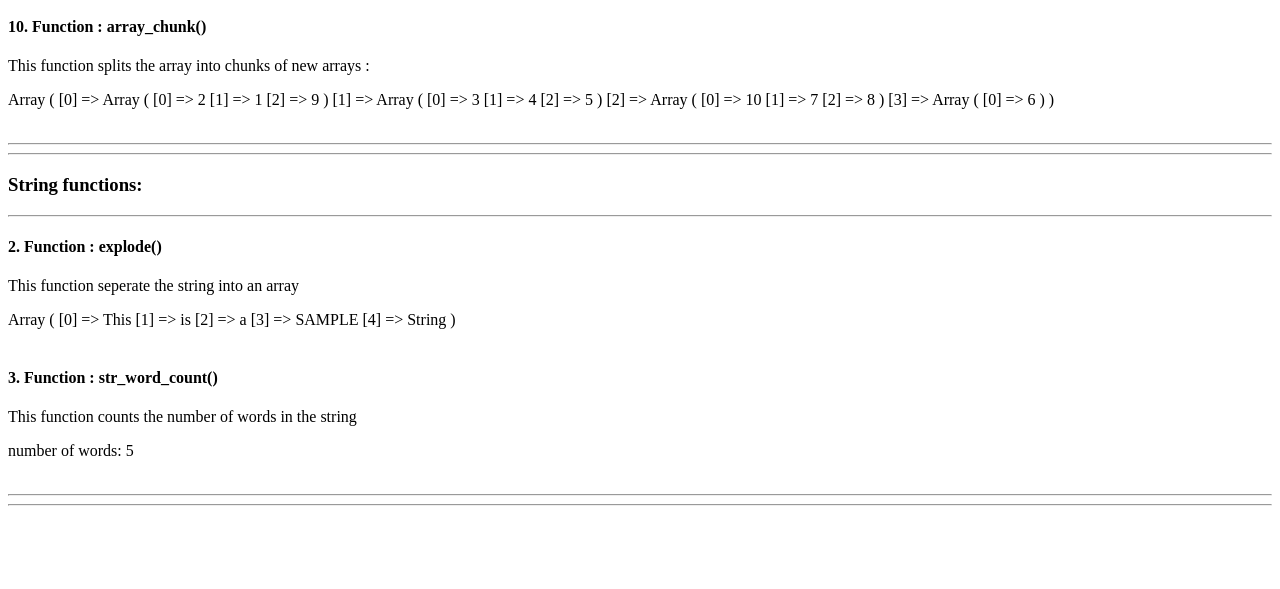
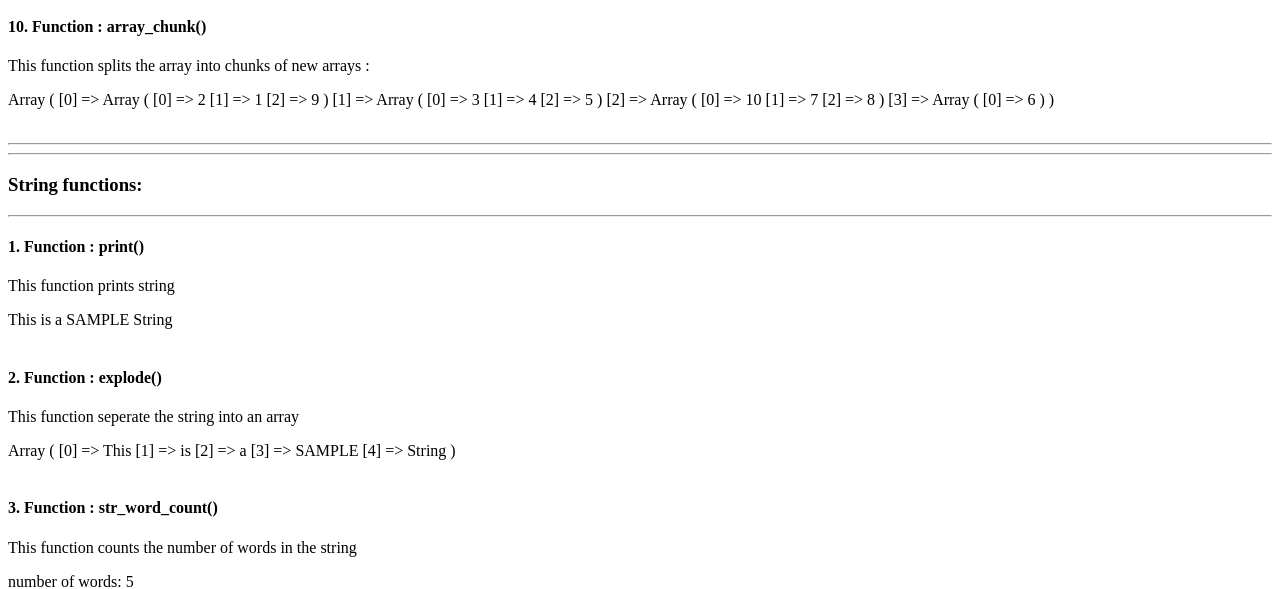
Before and after one commit to sachinmathewjose/homework3-stringarray, a PHP site: page / in a window 1280 px wide. Shown: the part 1305-1894 px from the top of the page. Before the commit the page ends 1811 px from the top, so only its background shows below. Run offline with PHP 8.4, Linux system fonts and the light colour scheme.

Commit message:
added function 13

```diff
--- a/index.php
+++ b/index.php
@@ -105,17 +105,19 @@ class main {
 
 	public function stringFunctions() {
 		echo '<h3>String functions: </h3><hr>';
+		$this->printString();
 		$this->explodeString();
 		$this->wordCountString();
 		echo "<hr><hr>";
 	}
 
-	public function pString() {
-		echo "<h4>2. Function :<b> </b></h4>";
-		echo "<p>This function <p>";
-		echo " ";
+	public function printString() {
+		echo "<h4>1. Function :<b> print()</b></h4>";
+		echo "<p>This function prints string<p>";
+		print($this->sampleString);
 		echo "<br><br>";
 	}
+
 	public function explodeString() {
 		echo "<h4>2. Function :<b> explode()</b></h4>";
 		echo "<p>This function seperate the string into an array <p>";
@@ -129,6 +131,13 @@ class main {
 		echo "number of words: ".str_word_count($this->sampleString);
 		echo "<br><br>";
 	}
+
+	public function pString() {
+		echo "<h4>2. Function :<b> </b></h4>";
+		echo "<p>This function <p>";
+		echo " ";
+		echo "<br><br>";
+	}
 }
 
 ?>
```
